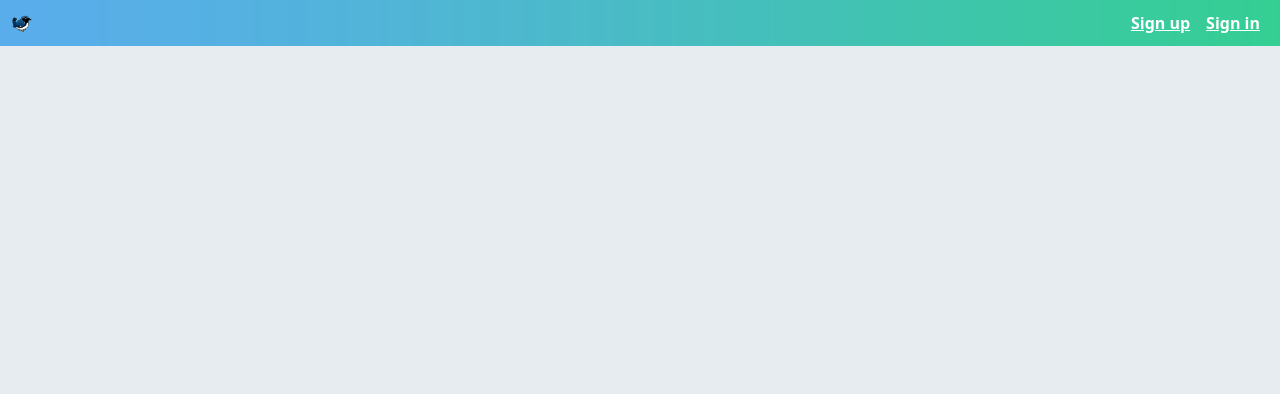
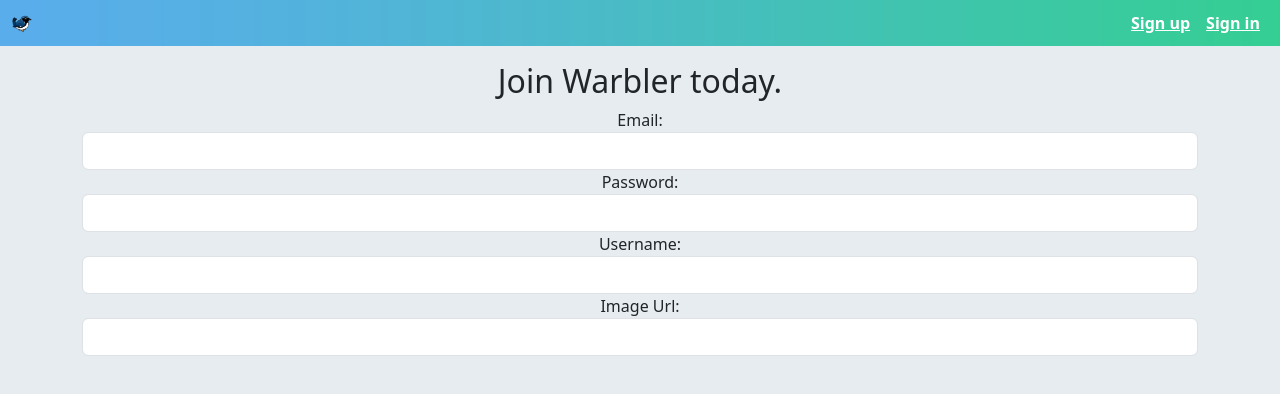
Before and after one commit to kristannbads/warbler, a React (Vite) app in the folder warbler-client/: page /signup in a window 1280 px wide. Shown: the top 394 px of the page. Built offline with nearby package versions, Linux system fonts and the light colour scheme.

Commit message:
Add sign in and sign up page

```diff
--- /dev/null
+++ b/warbler-client/src/components/AuthForm.jsx
@@ -0,0 +1,47 @@
+import React, { Component } from 'react'
+
+export default class AuthForm extends Component {
+
+    constructor(props) {
+        super(props);
+        this.state = {
+            email: "",
+            username: "",
+            password: "",
+            profileImageUrl: "",
+        };
+    }
+
+    handleChange = e => {
+        this.setState({
+            [e.target.name]: e.target.value
+        });
+    };
+
+    render() {
+        const { email, username, pasword, profileImageUrl } = this.state;
+        const { heading, buttonText, signUp } = this.props;
+        return (
+            <div className='row justify-content-md-center text-center'>
+                <div className='cold-md-6'>
+                    <form onSubmit={this.handleSubmit}>
+                        <h2>{heading}</h2>
+                        <label htmlFor="email">Email:</label>
+                        <input className="form-control" id="email" name="email" onChange={this.handleChange} value={email} type="text" />
+                        <label htmlFor="password">Password:</label>
+                        <input className="form-control" id="password" name="password" onChange={this.handleChange} type="password" />
+
+                        {signUp && (
+                            <div>
+                                <label htmlFor="username">Username:</label>
+                                <input className="form-control" id="username" name="username" onChange={this.handleChange} value={username} type="text" />
+                                <label htmlFor="image-url">Image Url:</label>
+                                <input className="form-control" id="image-url" name="profileImageUrl" onChange={this.handleChange} value={profileImageUrl} type="text" />
+                            </div>
+                        )}
+                    </form>
+                </div>
+            </div>
+        )
+    }
+}
--- /dev/null
+++ b/warbler-client/src/components/Homepage.jsx
@@ -0,0 +1,16 @@
+import React from 'react'
+import { Link } from 'react-router-dom';
+
+const Homepage = () => (
+    <div className='home-hero'>
+        <h1>What's happening</h1>
+        <h4>New to Warbler?</h4>
+        <Link to='signup' className='btn btn-primary'>
+            Sign up here
+        </Link>
+    </div>
+
+);
+
+
+export default Homepage;
--- a/warbler-client/src/containers/App.jsx
+++ b/warbler-client/src/containers/App.jsx
@@ -1,9 +1,9 @@
 import React from 'react';
-import ReactDOM from 'react-dom';
 import { Provider } from 'react-redux';
 import store from '../store';
 import { BrowserRouter as Router } from 'react-router-dom';
 import Navbar from './Navbar';
+import Main from './Main';
 
 
 const App = () => (
@@ -11,6 +11,7 @@
     <Router>
       <div className='onboarding'>
         <Navbar />
+        <Main />
       </div>
     </Router>
   </Provider>
--- /dev/null
+++ b/warbler-client/src/containers/Main.jsx
@@ -0,0 +1,27 @@
+import React from 'react'
+import { Routes, Route } from 'react-router-dom';
+import { connect } from 'react-redux'
+import Homepage from '../components/Homepage'
+import AuthForm from '../components/AuthForm'
+
+function Main(props) {
+    return (
+        <div className='container'>
+
+            <Routes>
+                <Route exact path='/' element={<Homepage {...props} />} />
+                <Route exact path='/signin' element={<AuthForm buttonText='Log in' heading='Welcome back.' {...props} />} />
+                <Route exact path='/signup' element={<AuthForm signUp buttonText='Sign me up' heading='Join Warbler today.' {...props} />} />
+            </Routes>
+
+        </div>
+    )
+}
+
+function mapStateToProps(state) {
+    return {
+        currentUser: state.currentUser
+    };
+}
+
+export default connect(mapStateToProps)(Main);
--- a/warbler-client/src/main.jsx
+++ b/warbler-client/src/main.jsx
@@ -1,11 +1,9 @@
 import React from 'react'
 import App from '../src/containers/App.jsx'
 import './index.css'
-import ReactDOM from 'react-dom';
+import { createRoot } from 'react-dom/client';
 
-
-
-ReactDOM.createRoot(document.getElementById('root')).render(
+createRoot(document.getElementById('root')).render(
   <React.StrictMode>
     <App />
   </React.StrictMode>,
```
